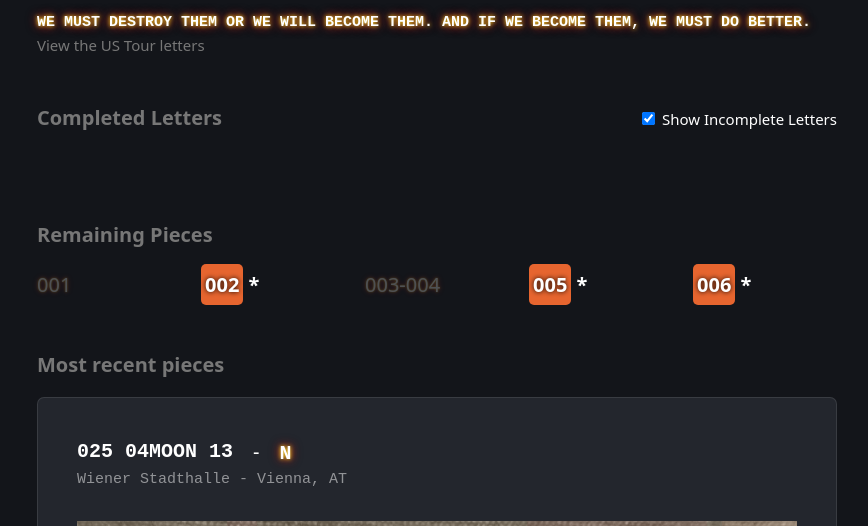
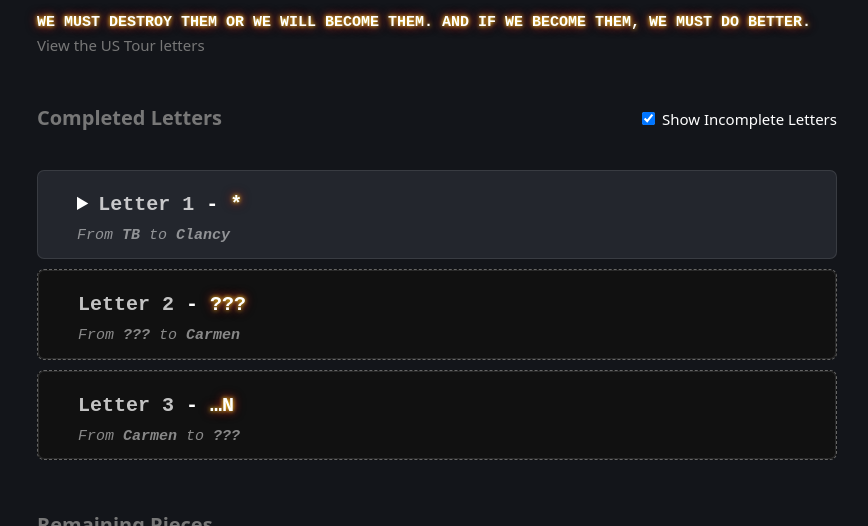
Before and after one commit to camero2734/citizen-message-archive, an Astro site: page / in a window 1280 px wide. Shown: the part 246-772 px from the top of the page, without its empty margins (203-1071 px from the left). Built offline with nearby package versions, Linux system fonts and the light colour scheme; Astro itself is replaced by a stand-in of ours.

Commit message:
Add completed letters

```diff
--- a/src/components/Text.astro
+++ b/src/components/Text.astro
@@ -17,7 +17,7 @@ function toTextPieces(text: string): TextPiece[] {
     const split = line
       // Automatically detect double letters
       .replace(/([A-Z])\1{1}/g, "!![$1$1]!!")
-      // Any additional manual highlighting
+      // Any additional manual highlighting will be done with !![text]!!
       .split("!!");
 
     for (const piece of split) {
--- a/src/eu.json
+++ b/src/eu.json
@@ -1,12 +1,12 @@
 {
   "pieces": [
     {
-      "number": "XX1",
+      "number": "001",
       "clue": "*",
       "date": "2025-04-07",
       "bishop": true,
       "location": "Barclays Arena - Hamburg, DE",
-      "text": "CLANCY,\n\nHeYY NEVER FORGET THE CRIES OF YOUR PEOPLE\nNEVER FORGET THE RAW FEAR THE FUELED YOU, OR THE\nREBELS THAT MADE YOU WHO YOU ARE TODAY.\nWE ARE AL\u200bL ONE\nWE DESTROYED THEM SO THAT WE DIDN'T BECOME THEM\nWE MUST DO BET\u200bTER, CLANCY\nWE MUST DO BET\u200bTER.\n\nTB"
+      "text": "CLANCY,\n\nNEVER FORGET THE CRIES OF YOUR PEOPLE\nNEVER FORGET THE RAW FEAR THE FUELED YOU, OR THE\nREBELS THAT MADE YOU WHO YOU ARE TODAY.\nWE ARE AL\u200bL ONE\nWE DESTROYED THEM SO THAT WE DIDN'T BECOME THEM\nWE MUST DO BET\u200bTER, CLANCY\nWE MUST DO BET\u200bTER.\n\nTB"
     },
     {
       "number": "005",
@@ -38,6 +38,35 @@
     }
   ],
   "letters": [
-
+    {
+      "number": 1,
+      "pieces": [
+        "001"
+      ],
+      "sender": "TB",
+      "recipient": "Clancy",
+      "decoded": "*",
+      "text":"CLANCY,\n\nNEVER FORGET THE CRIES OF YOUR PEOPLE\nNEVER FORGET THE RAW FEAR THE FUELED YOU, OR THE\nREBELS THAT MADE YOU WHO YOU ARE TODAY.\nWE ARE AL\u200bL ONE\nWE DESTROYED THEM SO THAT WE DIDN'T BECOME THEM\nWE MUST DO BET\u200bTER, CLANCY\nWE MUST DO BET\u200bTER.\n\nTB"
+    },
+    {
+      "number": 2,
+      "pieces": [
+        "002"
+      ],
+      "sender": "???",
+      "recipient": "Carmen",
+      "decoded": "???",
+      "text": ""
+    },
+    {
+      "number": 3,
+      "pieces": [
+        "XX2"
+      ],
+      "sender": "Carmen",
+      "recipient": "???",
+      "decoded": "…N",
+      "text": ""
+    }
   ]
 }
```
Also changed, not shown: src/images/eu/001.png (renamed from src/images/eu/XX1.png), src/images/eu/page-1.png (added).
